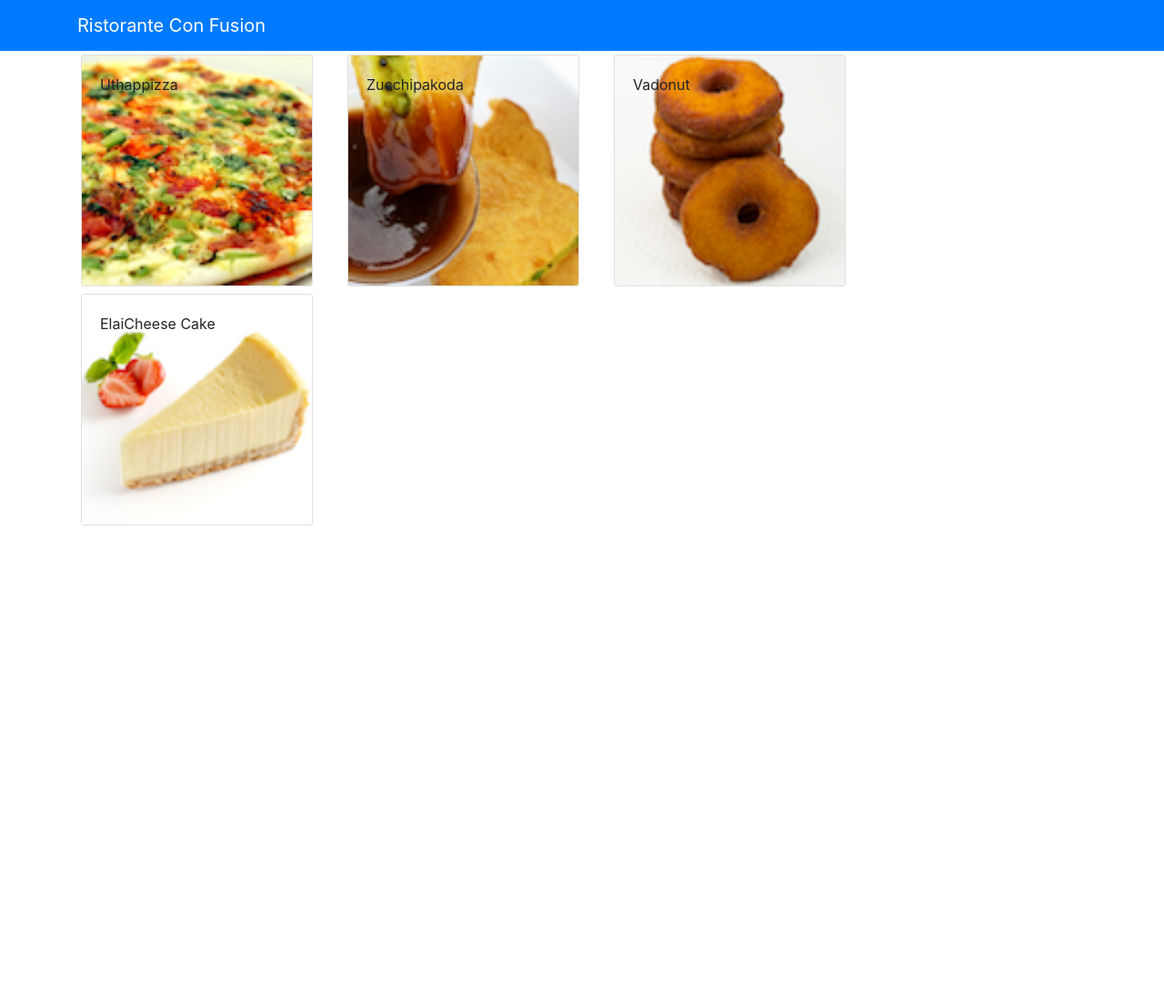
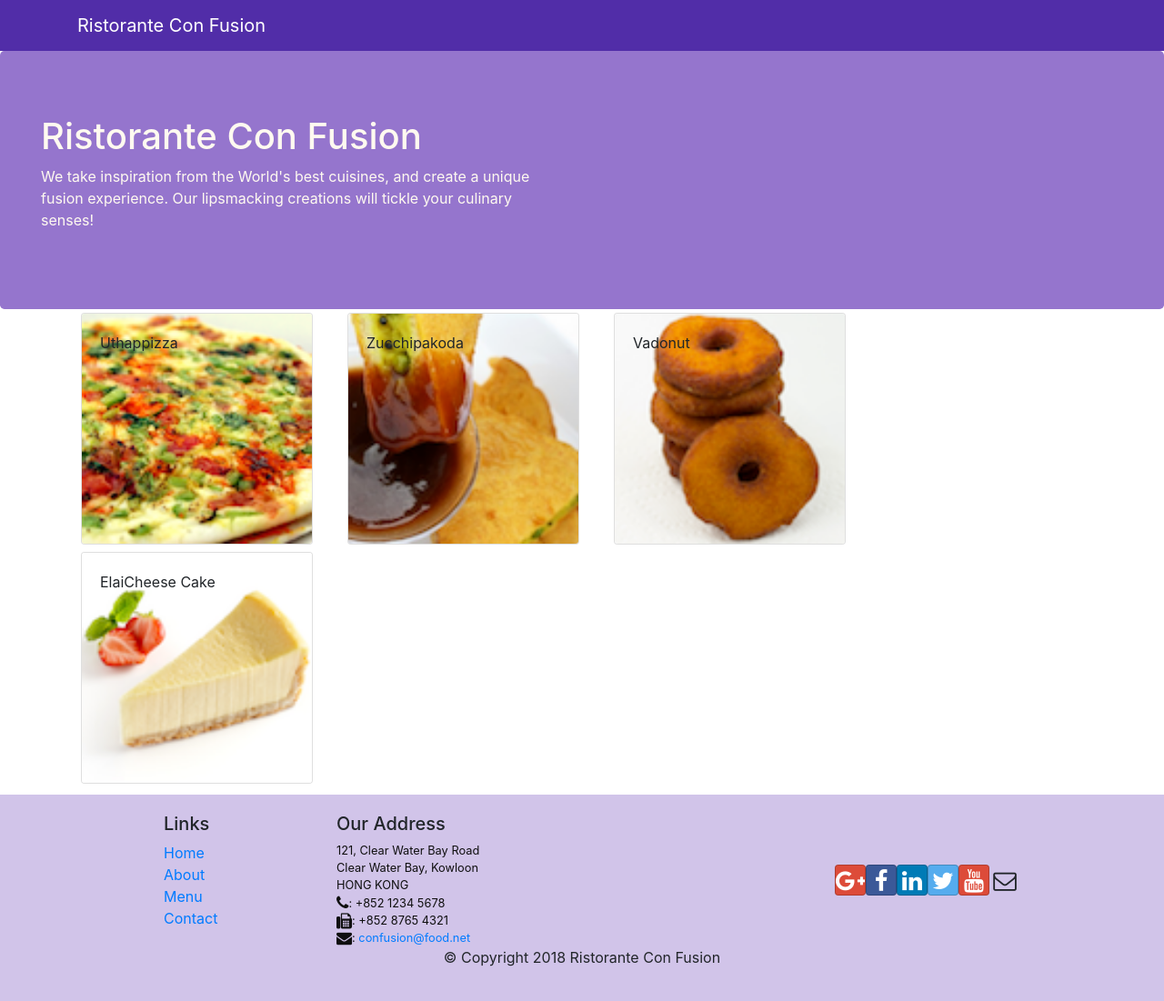
Before and after one commit to Tejaswikapoor/ReactJS, a React (Create React App) app: page /contactus in a window 1280 px wide. Shown: the whole page at 91% size. Before the commit the page ends 800 px from the top, so only its background shows below. Built offline with nearby package versions, Linux system fonts and the light colour scheme.

Commit message:
Added Header and Footer Components

```diff
--- a/package.json
+++ b/package.json
@@ -7,6 +7,8 @@
     "@testing-library/react": "^9.3.2",
     "@testing-library/user-event": "^7.1.2",
     "bootstrap": "^4.4.1",
+    "bootstrap-social": "^5.1.1",
+    "font-awesome": "^4.7.0",
     "react": "^16.13.1",
     "react-dom": "^16.13.1",
     "react-scripts": "3.4.1",
--- /dev/null
+++ b/src/components/FooterComponent.js
@@ -0,0 +1,50 @@
+import React from 'react';
+
+function Footer(props) {
+    return(
+    <div className="footer">
+        <div className="container">
+            <div className="row justify-content-center">
+                <div className="col-4 offset-1 col-sm-2">
+                    <h5>Links</h5>
+                    <ul className="list-unstyled">
+                        <li><a href="#">Home</a></li>
+                        <li><a href="#">About</a></li>
+                        <li><a href="#">Menu</a></li>
+                        <li><a href="contactus.html">Contact</a></li>
+                    </ul>
+                </div>
+                <div className="col-7 col-sm-5">
+                    <h5>Our Address</h5>
+                    <address>
+		              121, Clear Water Bay Road<br />
+		              Clear Water Bay, Kowloon<br />
+		              HONG KONG<br />
+		              <i className="fa fa-phone fa-lg"></i>: +852 1234 5678<br />
+		              <i className="fa fa-fax fa-lg"></i>: +852 8765 4321<br />
+		              <i className="fa fa-envelope fa-lg"></i>: <a href="mailto:confusion@food.net">
+                         confusion@food.net</a>
+                    </address>
+                </div>
+                <div className="col-12 col-sm-4 align-self-center">
+                    <div className="text-center">
+                        <a className="btn btn-social-icon btn-google" href="http://google.com/+"><i className="fa fa-google-plus"></i></a>
+                        <a className="btn btn-social-icon btn-facebook" href="http://www.facebook.com/profile.php?id="><i className="fa fa-facebook"></i></a>
+                        <a className="btn btn-social-icon btn-linkedin" href="http://www.linkedin.com/in/"><i className="fa fa-linkedin"></i></a>
+                        <a className="btn btn-social-icon btn-twitter" href="http://twitter.com/"><i className="fa fa-twitter"></i></a>
+                        <a className="btn btn-social-icon btn-google" href="http://youtube.com/"><i className="fa fa-youtube"></i></a>
+                        <a className="btn btn-social-icon" href="mailto:"><i className="fa fa-envelope-o"></i></a>
+                    </div>
+                </div>
+            </div>
+            <div className="row justify-content-center">
+                <div className="col-auto">
+                    <p>© Copyright 2018 Ristorante Con Fusion</p>
+                </div>
+            </div>
+        </div>
+    </div>
+    )
+}
+
+export default Footer;
--- /dev/null
+++ b/src/components/HeaderComponent.js
@@ -0,0 +1,28 @@
+import React,{Component} from 'react';
+import { Navbar ,NavbarBrand,Jumbotron} from 'reactstrap';
+class Header extends Component{
+
+        render(){
+            return(
+            <>
+        <Navbar dark >
+          <div className="container">
+           <NavbarBrand href="/">Ristorante Con Fusion</NavbarBrand>
+           </div>
+         </Navbar>
+         <Jumbotron>
+             <div className="conatiner">
+                 <div className="row row-header">
+                     <div className="col-12 col-sm-6">
+                         <h1>Ristorante Con Fusion</h1>
+                         <p>We take inspiration from the World's best cuisines, and create a unique fusion experience. Our lipsmacking creations will tickle your culinary senses!</p>
+                     </div>
+                 </div>
+             </div>
+         </Jumbotron>
+            </>
+
+            );
+        }
+}
+export default Header;
--- a/src/components/MainComponent.js
+++ b/src/components/MainComponent.js
@@ -1,10 +1,11 @@
 import React, { Component } from 'react';
 
-import { Navbar ,NavbarBrand} from 'reactstrap';
+
 import Menu from './MenuComponent';
 import {DISHES } from '../shared/dishes'
 import DishDetail from './DishDetailComponent';
-
+import Header from './HeaderComponent';
+import Footer from './FooterComponent';
 class Main extends Component{
 
     constructor(props){
@@ -21,16 +22,13 @@
 
     render(){
   return (
-    <div >
 
-      <Navbar dark color="primary">
-        <div className="container">
-        <NavbarBrand href="/">Ristorante Con Fusion</NavbarBrand>
-        </div>
-      </Navbar>
+      <div>
+       <Header/>
       <Menu  dishes={DISHES}  onClick={(dishId)=>{this.onDishSelect(dishId)} }/>
       <DishDetail dish={this.state.dishes.filter((dish)=>dish.id===this.state.selectedDish)[0]}/>
-    </div>
+      <Footer/>
+      </div>
     );
 };
 }
--- a/src/index.css
+++ b/src/index.css
@@ -1,13 +1,33 @@
-body {
-  margin: 0;
-  font-family: -apple-system, BlinkMacSystemFont, 'Segoe UI', 'Roboto', 'Oxygen',
-    'Ubuntu', 'Cantarell', 'Fira Sans', 'Droid Sans', 'Helvetica Neue',
-    sans-serif;
-  -webkit-font-smoothing: antialiased;
-  -moz-osx-font-smoothing: grayscale;
+.row-header{
+  margin:0px auto;
+  padding:0px auto;
 }
 
-code {
-  font-family: source-code-pro, Menlo, Monaco, Consolas, 'Courier New',
-    monospace;
+.row-content {
+  margin:0px auto;
+  padding: 50px 0px 50px 0px;
+  border-bottom: 1px ridge;
+  min-height:400px;
 }
+
+.footer{
+  background-color: #D1C4E9;
+  margin:0px auto;
+  padding: 20px 0px 20px 0px;
+}
+.jumbotron {
+  padding:70px 30px 70px 30px;
+  margin:0px auto;
+  background: #9575CD ;
+  color:floralwhite;
+}
+
+address{
+  font-size:80%;
+  margin:0px;
+  color:#0f0f0f;
+}
+
+.navbar-dark {
+  background-color: #512DA8;
+}
--- a/src/index.js
+++ b/src/index.js
@@ -1,6 +1,8 @@
 import React from 'react';
 import ReactDOM from 'react-dom';
 import 'bootstrap/dist/css/bootstrap.min.css';
+import 'font-awesome/css/font-awesome.css';
+import 'bootstrap-social/bootstrap-social.css';
 import './index.css';
 import App from './App';
 import * as serviceWorker from './serviceWorker';
```
Also changed, not shown: 1 other file (tests, documents, lock files or other folders).
